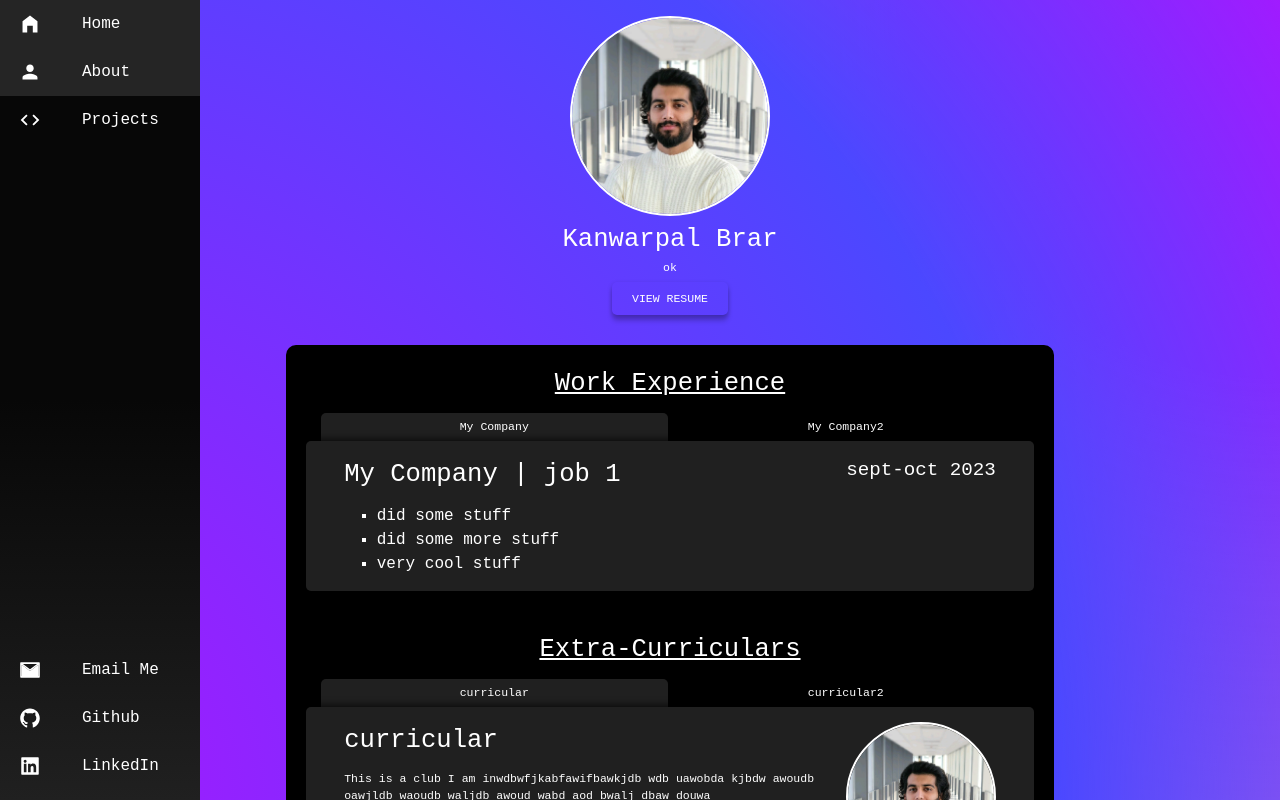
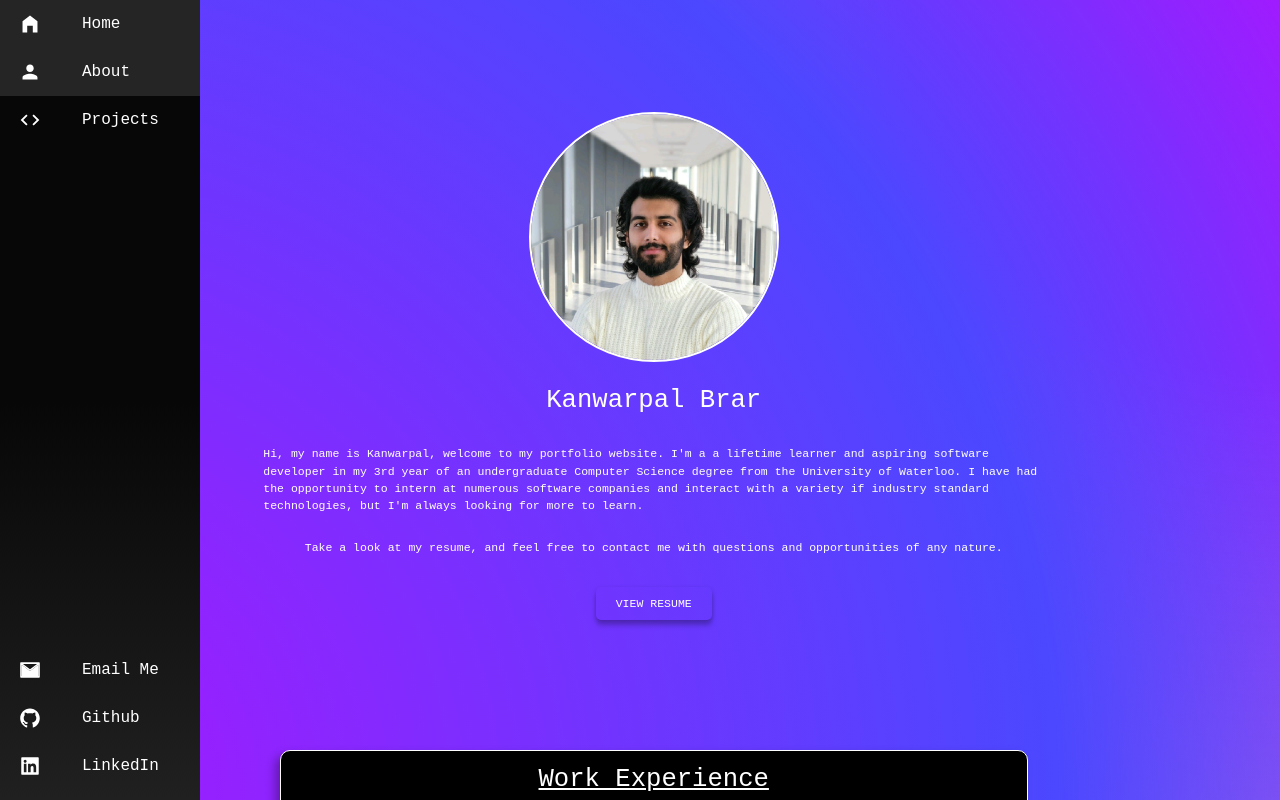
Before and after one commit to kanwarpal-brar/react-portfolio-website, a Next.js app: page /about in a window 1280 px wide. Shown: the top 800 px of the page. Built offline with nearby package versions, Linux system fonts and the light colour scheme; a web font is replaced by a local one.

Commit message:
- Changed about page layout and work info styling

```diff
--- a/components/TabbedContentBox/tabbedcontentbox.module.scss
+++ b/components/TabbedContentBox/tabbedcontentbox.module.scss
@@ -4,6 +4,8 @@
     display: flex;
     flex-direction: column;
     background-color: variables.$secondary_color;
+    border: 1px solid variables.$accent_color;
+    box-shadow: -5px 5px 10px rgba(0,0,0,0.3);
     border-radius: 10px;
     padding: 10px 10px;
     width: 100%;
--- a/pages/about.module.scss
+++ b/pages/about.module.scss
@@ -4,17 +4,21 @@
     display: flex;
     flex-direction: column;
     align-items: center;
-    gap: 5px;
+    gap: 20px;
     flex-wrap: nowrap;
     position: relative;
+    max-width: 65%;
+    scroll-snap-align: start;
 
     &_text {
         display: flex;
         flex-direction: column;
         align-items: center;
+        gap: 25px;
     }
 
     button {
+        margin-top: 10px;
         padding: 8px 20px;
         border-radius: 5px;
         box-shadow: 0 2px 5px 0 rgba(0,0,0,0.2), 0 6px 5px 0 rgba(0,0,0,0.19);
@@ -25,6 +29,10 @@
             outline: 2px solid variables.$accent_color;
         }
     }
+}
+
+.resume_blurb {
+    text-align: center;
 }
 
 .headshot {
@@ -38,17 +46,19 @@
     flex-direction: column;
     align-items: center;
     width: 60vw;
-    gap: 20px;
+    gap: 50px;
     padding: 10px 10px;
-    background-color: variables.$secondary_color;
     border-radius: 10px;
-    margin-bottom: 100px;
+    scroll-snap-align: start;
 }
 
 .about_container {
     display: flex;
     flex-direction: column;
-    justify-content:flex-start;
     align-items: center;
-    gap: 30px;
+    gap: 15vh;
+    overflow: auto;
+    scroll-snap-type: y mandatory;
+    padding-top: 12vh;
+    padding-bottom: 12vh;
 }
--- a/pages/about.tsx
+++ b/pages/about.tsx
@@ -7,7 +7,8 @@ import ContentBoxTab from "@/components/TabbedContentBox/ContentBoxTab/contentbo
 import ExpBox, { ExpBoxProps } from "@/components/ExpBox/expbox"
 import ExtraCurricularBox, { ExtraCurricularBoxProps } from "@/components/ExtraCurricularBox/extracurricularbox"
 
-const aboutBlurb = "ok"
+const aboutBlurb = "Hi, my name is Kanwarpal, welcome to my portfolio website. I'm a a lifetime learner and aspiring software developer in my 3rd year of an undergraduate Computer Science degree from the University of Waterloo. I have had the opportunity to intern at numerous software companies and interact with a variety if industry standard technologies, but I'm always looking for more to learn."
+const resumeBlurb = "Take a look at my resume, and feel free to contact me with questions and opportunities of any nature."
 
 const workExperience: ExpBoxProps[] = [
     {
@@ -46,26 +47,27 @@ export default function AboutMe() {
                     About: Kanwarpal Brar
                 </title>
             </Head>
-            <div className={styles.info_box}>
+            <section className={styles.info_box}>
                 <Image
                     className={styles.headshot}
                     src="/headshot.jpeg"
                     alt="Headshot of me"
-                    width={200}
-                    height={200}
+                    width={250}
+                    height={250}
                 />
                 <div className={styles.info_box_text}>
                     <h2>Kanwarpal Brar</h2>
                     <p>{aboutBlurb}</p>
+                    <p className={styles.resume_blurb}><b>{resumeBlurb}</b></p>
                 </div>
                 <Link href={"/Kanwarpal_Brar_Resume.pdf"} target="_blank"><button>View Resume</button></Link>
-            </div>
+            </section>
 
-            <div className={styles.work_info_box}>
+            <section className={styles.work_info_box}>
                 <TabbedContentBox title="Work Experience" key="1">
                     {workExperience.map((exp, i) => {
                         return (
-                            <ContentBoxTab name={exp.company}>
+                            <ContentBoxTab key={exp.company} name={exp.company}>
                                 <ExpBox {...exp}/>
                             </ContentBoxTab>
                         )
@@ -74,14 +76,13 @@ export default function AboutMe() {
                 <TabbedContentBox title="Extra-Curriculars" key="2">
                     {extraCurriculer.map((ec, i) => {
                         return (
-                            <ContentBoxTab name={ec.name}>
+                            <ContentBoxTab key={ec.name} name={ec.name}>
                                 <ExtraCurricularBox {...ec}/>
                             </ContentBoxTab>
                         )
                     })}
                 </TabbedContentBox>
-            </div>
-
+            </section>
         </div>
     )
 }
```
